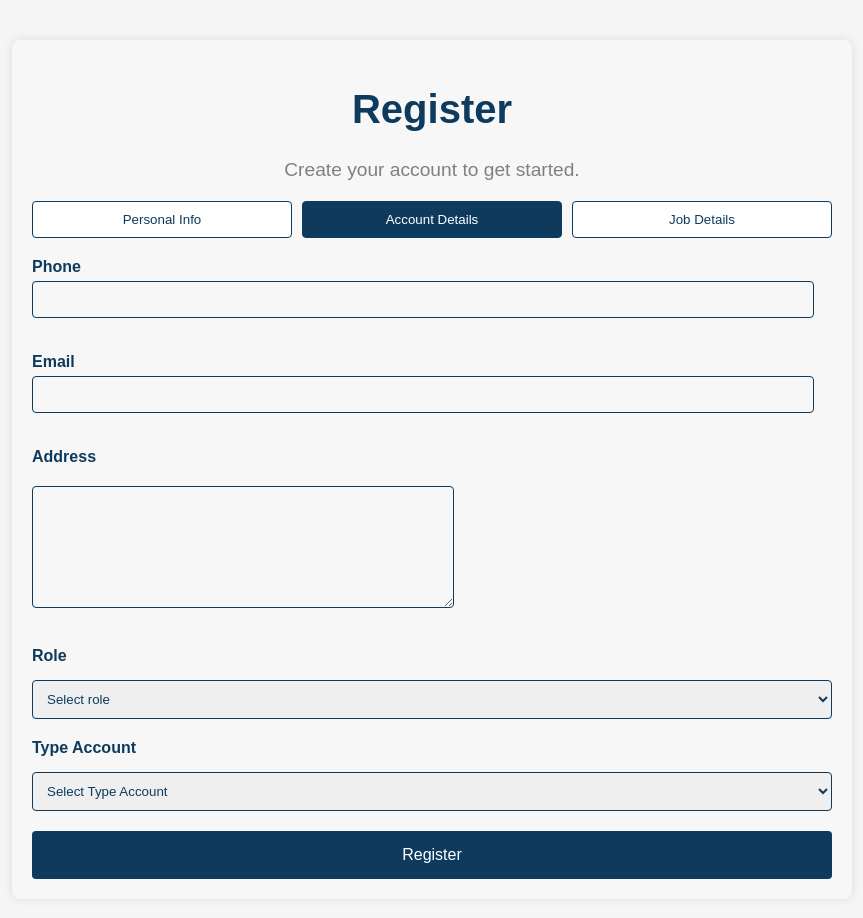
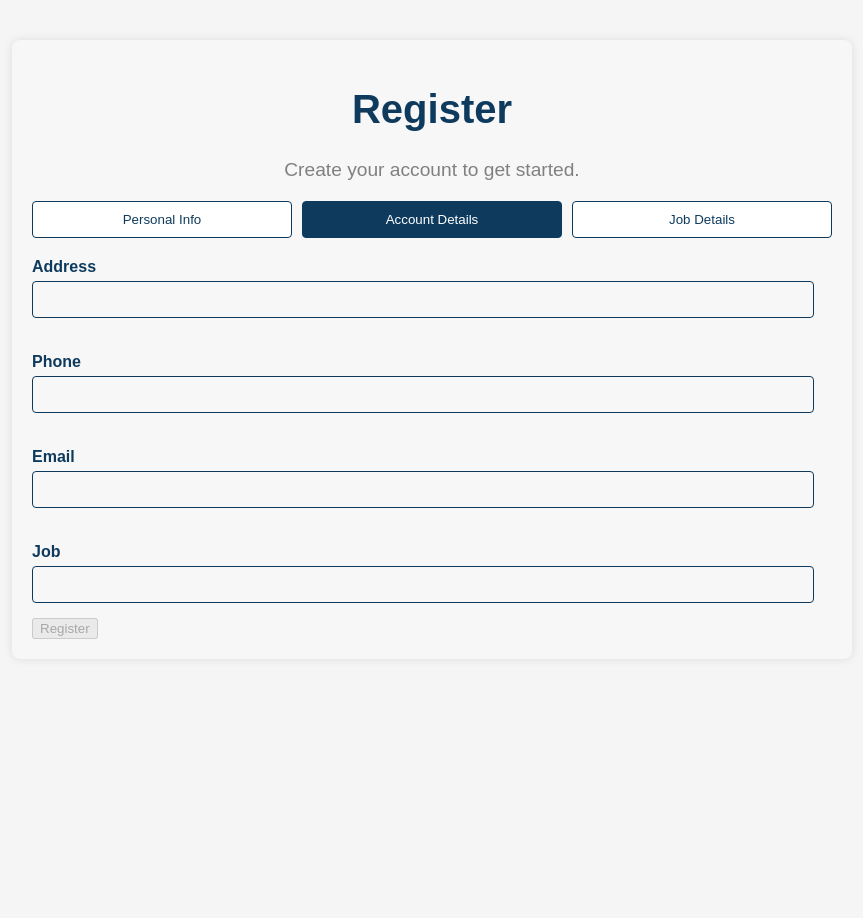
Before and after one commit to dev-code-jsx/React-EBC, a React (Vite) app: page /register in a window 1280 px wide. Both pictures are taken after a click on the button "Account Details". Shown: the top 918 px of the page, without its empty margins (208-1071 px from the left). After the commit the page ends 800 px from the top, so only its background shows below. Built offline with nearby package versions, Linux system fonts and the light colour scheme.

Commit message:
add validations, other hook to registerForm

```diff
--- a/src/components/register/Register.jsx
+++ b/src/components/register/Register.jsx
@@ -1,97 +1,20 @@
-/* eslint-disable react/no-unknown-property */
-import { useState } from "react";
+// components/Register.js
+import React, { useState } from "react";
 import { Input } from "../Input";
+import { useRegister } from "../../shared/hooks/useRegister";
+import useRegisterForm from "../../shared/hooks/useRegisterForm";
 import "./register.css";
 
 export const Register = () => {
-    const [formState, setFormState] = useState({
-        username: {
-            value: "",
-            isValid: false,
-            showError: false,
-            validationMessage: "Username is required",
-        },
-        dpi: {
-            value: "",
-            isValid: false,
-            showError: false,
-            validationMessage: "DPI is required",
-        },
-        names: {
-            value: "",
-            isValid: false,
-            showError: false,
-            validationMessage: "Names are required",
-        },
-        lastNames: {
-            value: "",
-            isValid: false,
-            showError: false,
-            validationMessage: "Last names are required",
-        },
-        phone: {
-            value: "",
-            isValid: false,
-            showError: false,
-            validationMessage: "Phone is required",
-        },
-        email: {
-            value: "",
-            isValid: false,
-            showError: false,
-            validationMessage: "Email is required",
-        },
-        address: {
-            value: "",
-            isValid: false,
-            showError: false,
-            validationMessage: "Address is required",
-        },
-        job: {
-            value: "",
-            isValid: false,
-            showError: false,
-            validationMessage: "Job is required",
-        },
-        monthlyIncome: {
-            value: "",
-            isValid: false,
-            showError: false,
-            validationMessage: "Monthly Income is required",
-        },
-    });
-
-    const handleInputValueChange = (value, field) => {
-        if (field === "monthlyIncome" && !/^\d*$/.test(value)) {
-            return;
-        }
-        setFormState((prevState) => ({
-            ...prevState,
-            [field]: {
-                ...prevState[field],
-                value,
-                isValid: value !== "",
-                showError: value === "",
-            },
-        }));
-    };
-
-    const handleInputBlur = (value, field) => {
-        setFormState((prevState) => ({
-            ...prevState,
-            [field]: {
-                ...prevState[field],
-                showError: value === "",
-            },
-        }));
-    };
-
+    const { formState, handleInputValueChange, handleInputValidationOnBlur } = useRegisterForm();
+    const { register, isLoading } = useRegister();
     const [activeSection, setActiveSection] = useState("personal");
 
-    const handleSubmit = (e) => {
-        e.preventDefault();
+    const handleSubmit = async (event) => {
+        event.preventDefault();
+        console.log('Formulario de registro', formState);
+
         const missingFields = [];
-
         for (const [field, state] of Object.entries(formState)) {
             if (!state.isValid) {
                 missingFields.push(field);
@@ -101,9 +24,33 @@ export const Register = () => {
         if (missingFields.length > 0) {
             alert(`Please fill in the following fields: ${missingFields.join(", ")}`);
         } else {
-            alert("Form submitted successfully!");
+            await register(
+                formState.username.value,
+                formState.names.value,
+                formState.lastNames.value,
+                formState.dpi.value,
+                formState.address.value,
+                formState.phone.value,
+                formState.email.value,
+                formState.job.value,
+                formState.monthlyIncome.value,
+                formState.type.value
+            );
         }
     };
+
+    const isSubmitButtonDisabled =
+        isLoading ||
+        !formState.username.isValid ||
+        !formState.names.isValid ||
+        !formState.lastNames.isValid ||
+        !formState.dpi.isValid ||
+        !formState.address.isValid ||
+        !formState.phone.isValid ||
+        !formState.email.isValid ||
+        !formState.job.isValid ||
+        !formState.monthlyIncome.isValid ||
+        !formState.type.isValid;
 
     return (
         <div className="container">
@@ -142,12 +89,35 @@ export const Register = () => {
                                         label="Username"
                                         value={formState.username.value}
                                         onChangeHandler={handleInputValueChange}
-                                        onBlurHandler={handleInputBlur}
                                         type="text"
+                                        onBlurHandler={handleInputValidationOnBlur}
                                         showErrorMessage={formState.username.showError}
-                                        validationMessage={formState.username.validationMessage}
+                                        validationMessage="Please enter a valid username."
                                     />
-
+                                </div>
+                                <div className="input-field">
+                                    <Input
+                                        field="names"
+                                        label="Names"
+                                        value={formState.names.value}
+                                        onChangeHandler={handleInputValueChange}
+                                        type="text"
+                                        onBlurHandler={handleInputValidationOnBlur}
+                                        showErrorMessage={formState.names.showError}
+                                        validationMessage="Please enter valid names."
+                                    />
+                                </div>
+                                <div className="input-field">
+                                    <Input
+                                        field="lastNames"
+                                        label="Last Names"
+                                        value={formState.lastNames.value}
+                                        onChangeHandler={handleInputValueChange}
+                                        type="text"
+                                        onBlurHandler={handleInputValidationOnBlur}
+                                        showErrorMessage={formState.lastNames.showError}
+                                        validationMessage="Please enter valid last names."
+                                    />
                                 </div>
                                 <div className="input-field">
                                     <Input
@@ -155,39 +125,11 @@ export const Register = () => {
                                         label="DPI"
                                         value={formState.dpi.value}
                                         onChangeHandler={handleInputValueChange}
-                                        onBlurHandler={handleInputBlur}
                                         type="text"
+                                        onBlurHandler={handleInputValidationOnBlur}
                                         showErrorMessage={formState.dpi.showError}
-                                        validationMessage={formState.dpi.validationMessage}
+                                        validationMessage="Please enter a valid DPI."
                                     />
-                                </div>
-                            </div>
-                            <div className="input-group">
-                                <div className="input-field">
-                                    <Input
-                                        field="names"
-                                        label="Names"
-                                        value={formState.names.value}
-                                        onChangeHandler={handleInputValueChange}
-                                        onBlurHandler={handleInputBlur}
-                                        type="text"
-                                        showErrorMessage={formState.names.showError}
-                                        validationMessage={formState.names.validationMessage}
-                                    />
-
-                                </div>
-                                <div className="input-field">
-                                    <Input
-                                        field="lastNames"
-                                        label="Last Names"
-                                        value={formState.lastNames.value}
-                                        onChangeHandler={handleInputValueChange}
-                                        onBlurHandler={handleInputBlur}
-                                        type="text"
-                                        showErrorMessage={formState.lastNames.showError}
-                                        validationMessage={formState.lastNames.validationMessage}
-                                    />
-
                                 </div>
                             </div>
                         </div>
@@ -197,16 +139,27 @@ export const Register = () => {
                             <div className="input-group">
                                 <div className="input-field">
                                     <Input
+                                        field="address"
+                                        label="Address"
+                                        value={formState.address.value}
+                                        onChangeHandler={handleInputValueChange}
+                                        type="text"
+                                        onBlurHandler={handleInputValidationOnBlur}
+                                        showErrorMessage={formState.address.showError}
+                                        validationMessage="Please enter a valid address."
+                                    />
+                                </div>
+                                <div className="input-field">
+                                    <Input
                                         field="phone"
                                         label="Phone"
                                         value={formState.phone.value}
                                         onChangeHandler={handleInputValueChange}
-                                        onBlurHandler={handleInputBlur}
                                         type="tel"
+                                        onBlurHandler={handleInputValidationOnBlur}
                                         showErrorMessage={formState.phone.showError}
-                                        validationMessage={formState.phone.validationMessage}
+                                        validationMessage="Please enter a valid phone number."
                                     />
-
                                 </div>
                                 <div className="input-field">
                                     <Input
@@ -214,55 +167,24 @@ export const Register = () => {
                                         label="Email"
                                         value={formState.email.value}
                                         onChangeHandler={handleInputValueChange}
-                                        onBlurHandler={handleInputBlur}
                                         type="email"
+                                        onBlurHandler={handleInputValidationOnBlur}
                                         showErrorMessage={formState.email.showError}
-                                        validationMessage={formState.email.validationMessage}
+                                        validationMessage="Please enter a valid email address."
                                     />
-
                                 </div>
-                            </div>
-                            <div className="input-field">
-                                <label htmlFor="address">Address</label>
-                                <Input
-                                    field="address"
-                                    value={formState.address.value}
-                                    onChangeHandler={handleInputValueChange}
-                                    onBlurHandler={handleInputBlur}
-                                    textarea
-                                    showErrorMessage={formState.address.showError}
-                                    validationMessage={formState.address.validationMessage}
-                                />
-                            </div>
-                            <div className="input-field">
-                                <label htmlFor="role">Role</label>
-                                <select
-                                    id="role"
-                                    name="role"
-                                    onChange={(e) => handleInputValueChange(e.target.value, "role")}
-                                    onBlur={(e) => handleInputBlur(e.target.value, "role")}
-                                    value={formState.role?.value || ""}
-                                >
-                                    <option value="">Select role</option>
-                                    <option value="admin">Admin</option>
-                                    <option value="user">User</option>
-                                </select>
-
-                            </div>
-                            <div className="input-field">
-                                <label htmlFor="typeAccount">Type Account</label>
-                                <select
-                                    id="typeAccount"
-                                    name="typeAccount"
-                                    onChange={(e) => handleInputValueChange(e.target.value, "typeAccount")}
-                                    onBlur={(e) => handleInputBlur(e.target.value, "typeAccount")}
-                                    value={formState.typeAccount?.value || ""}
-                                >
-                                    <option value="">Select Type Account</option>
-                                    <option value="saving">Saving</option>
-                                    <option value="monetary">Monetary</option>
-                                </select>
-
+                                <div className="input-field">
+                                    <Input
+                                        field="job"
+                                        label="Job"
+                                        value={formState.job.value}
+                                        onChangeHandler={handleInputValueChange}
+                                        type="text"
+                                        onBlurHandler={handleInputValidationOnBlur}
+                                        showErrorMessage={formState.job.showError}
+                                        validationMessage="Please enter a valid job title."
+                                    />
+                                </div>
                             </div>
                         </div>
                     )}
@@ -271,36 +193,36 @@ export const Register = () => {
                             <div className="input-group">
                                 <div className="input-field">
                                     <Input
-                                        field="job"
-                                        label="Job"
-                                        value={formState.job.value}
-                                        onChangeHandler={handleInputValueChange}
-                                        onBlurHandler={handleInputBlur}
-                                        type="text"
-                                        showErrorMessage={formState.job.showError}
-                                        validationMessage={formState.job.validationMessage}
-                                    />
-
-                                </div>
-                                <div className="input-field">
-                                    <Input
                                         field="monthlyIncome"
                                         label="Monthly Income"
                                         value={formState.monthlyIncome.value}
                                         onChangeHandler={handleInputValueChange}
-                                        onBlurHandler={handleInputBlur}
                                         type="text"
+                                        onBlurHandler={handleInputValidationOnBlur}
                                         showErrorMessage={formState.monthlyIncome.showError}
-                                        validationMessage={formState.monthlyIncome.validationMessage}
+                                        validationMessage="Please enter a valid monthly income."
                                     />
-
+                                </div>
+                                <div className="input-field">
+                                    <label htmlFor="type">Type</label>
+                                    <select
+                                        id="type"
+                                        name="type"
+                                        onChange={(e) => handleInputValueChange(e.target.value, "type")}
+                                        onBlur={(e) => handleInputValidationOnBlur(e.target.value, "type")}
+                                        value={formState.type.value || ""}
+                                    >
+                                        <option value="">Select type</option>
+                                        <option value="monetary">Monetary</option>
+                                        <option value="saving">Saving</option>
+                                    </select>
                                 </div>
                             </div>
                         </div>
                     )}
-                    <div className="button-container">
-                        <button type="submit" className="submit-button">Register</button>
-                    </div>
+                    <button type="submit" disabled={isSubmitButtonDisabled}>
+                        Register
+                    </button>
                 </form>
             </div>
         </div>
--- a/src/shared/hooks/index.js
+++ b/src/shared/hooks/index.js
@@ -0,0 +1,2 @@
+export { useRegister } from './useRegister.jsx'
+export { useRegisterForm } from './useRegisterForm.jsx'
--- /dev/null
+++ b/src/shared/hooks/useRegisterForm.jsx
@@ -0,0 +1,91 @@
+// shared/hooks/useRegisterForm.js
+import { useState } from "react";
+import {
+    validateUsername,
+    validateNames,
+    validateLastNames,
+    validateDPI,
+    validateAddress,
+    validatePhone,
+    validateEmail,
+    validateJob,
+    validateMonthlyIncome,
+    validateType,
+} from "../validators";
+
+const useRegisterForm = () => {
+    const initialFormState = {
+        username: { value: "", isValid: false, showError: false },
+        dpi: { value: "", isValid: false, showError: false },
+        names: { value: "", isValid: false, showError: false },
+        lastNames: { value: "", isValid: false, showError: false },
+        phone: { value: "", isValid: false, showError: false },
+        email: { value: "", isValid: false, showError: false },
+        address: { value: "", isValid: false, showError: false },
+        job: { value: "", isValid: false, showError: false },
+        monthlyIncome: { value: "", isValid: false, showError: false },
+        type: { value: "", isValid: false, showError: false },
+    };
+
+    const [formState, setFormState] = useState(initialFormState);
+
+    const handleInputValueChange = (value, field) => {
+        setFormState((prevState) => ({
+            ...prevState,
+            [field]: {
+                ...prevState[field],
+                value,
+            },
+        }));
+    };
+
+    const handleInputValidationOnBlur = (value, field) => {
+        let isValid = false;
+        switch (field) {
+            case "username":
+                isValid = validateUsername(value);
+                break;
+            case "names":
+                isValid = validateNames(value);
+                break;
+            case "lastNames":
+                isValid = validateLastNames(value);
+                break;
+            case "dpi":
+                isValid = validateDPI(value);
+                break;
+            case "address":
+                isValid = validateAddress(value);
+                break;
+            case "phone":
+                isValid = validatePhone(value);
+                break;
+            case "email":
+                isValid = validateEmail(value);
+                break;
+            case "job":
+                isValid = validateJob(value);
+                break;
+            case "monthlyIncome":
+                isValid = validateMonthlyIncome(value);
+                break;
+            case "type":
+                isValid = validateType(value);
+                break;
+            default:
+                break;
+        }
+        setFormState((prevState) => ({
+            ...prevState,
+            [field]: {
+                ...prevState[field],
+                isValid,
+                showError: !isValid,
+            },
+        }));
+    };
+
+    return { formState, handleInputValueChange, handleInputValidationOnBlur };
+};
+
+export default useRegisterForm;
```
